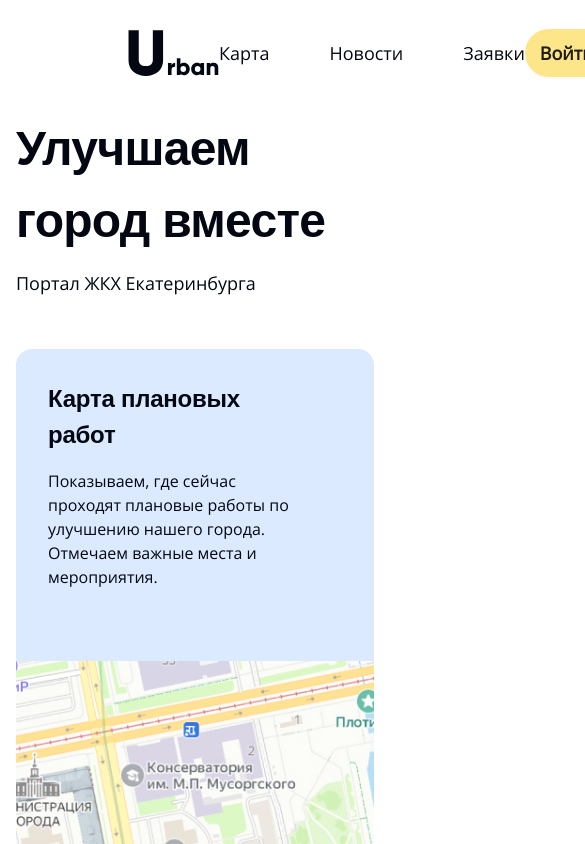
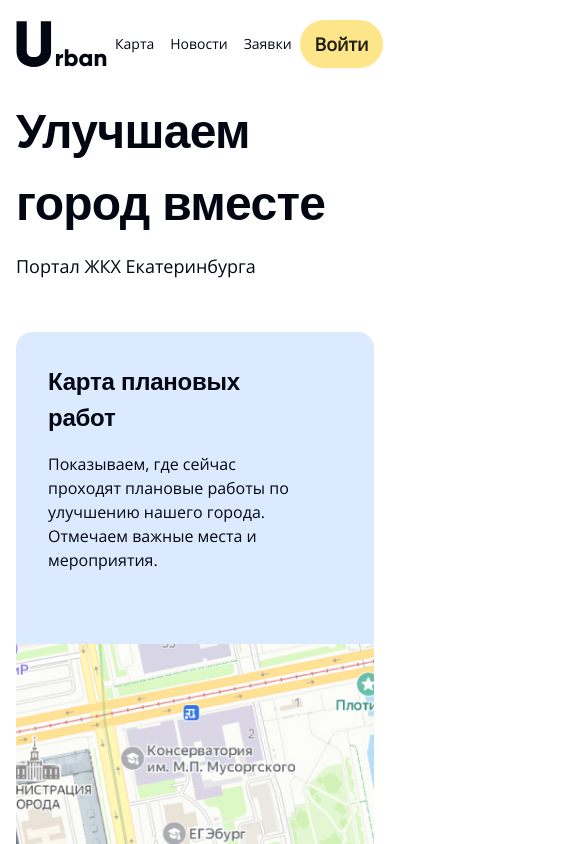
Before and after one commit to Urban-Utopia-2024/frontend, a React (Vite) app: page / in a window 390 px wide. Shown: the top 844 px of the page, 585 px wide, since content can reach past the window. Built offline with nearby package versions, Linux system fonts and the light colour scheme.

Commit message:
Активные ссылки в шапке

```diff
--- a/src/components/ui/Header.tsx
+++ b/src/components/ui/Header.tsx
@@ -1,30 +1,32 @@
 import { Button } from 'antd';
 import Logo from '../../assets/icons/Logo';
 import LoginIcon from '../../assets/icons/LoginIcon';
-import { Link } from 'react-router-dom';
+import { Link, NavLink } from 'react-router-dom';
 import { Routes } from '../../constants/routes';
 
 function Header() {
   return (
     <header className="mx-auto max-w-[90rem] text-3xl">
-      <div className="mx-32 my-4 flex items-center justify-between">
+      <div className="mx-4 my-4 flex items-center justify-between lg:mx-32">
         <Link to="/">
           <Logo />
         </Link>
-        <nav className="flex max-w-[49.5rem] items-center justify-center gap-[3.75rem] text-lg">
-          <Link to={Routes.MAP}>
-            <p>Карта</p>
-          </Link>
-          <Link to={Routes.NEWS}>
-            <p>Новости</p>
-          </Link>
-          <Link to={Routes.REQUESTS}>
-            <p>Заявки</p>
-          </Link>
+        <nav className="navigation mx-2 flex max-w-[49.5rem] items-center justify-center gap-4 text-lg lg:gap-[3.75rem]">
+          <NavLink to={Routes.MAP}>
+            <p className="text-sm md:text-lg">Карта</p>
+          </NavLink>
+          <NavLink to={Routes.NEWS}>
+            <p className="text-sm md:text-lg">Новости</p>
+          </NavLink>
+          <NavLink to={Routes.REQUESTS}>
+            <p className="text-sm md:text-lg">Заявки</p>
+          </NavLink>
         </nav>
-        <Button className="my-[12.5px] flex h-12 w-40 items-center justify-center gap-2 rounded-full border-none bg-amber-200 text-lg font-bold hover:bg-amber-300 hover:text-gray-950 active:border-none md:mx-8">
+        <Button className="w-30 my-1 flex h-12 items-center justify-center gap-2 rounded-full border-none bg-amber-200 text-lg font-bold hover:bg-amber-300 hover:text-gray-950 active:border-none md:mx-8 lg:my-[12.5px] lg:w-40">
           Войти
-          <LoginIcon />
+          <div className="hidden lg:inline-block">
+            <LoginIcon />
+          </div>
         </Button>
       </div>
     </header>
--- a/src/index.css
+++ b/src/index.css
@@ -472,3 +472,9 @@ h3 {
   font-size: 1.5rem;
   letter-spacing: -0.01em;
 }
+
+
+.navigation a.active {
+  @apply text-blue-600;
+  font-weight: 700;
+}
--- a/src/router.tsx
+++ b/src/router.tsx
@@ -1,10 +1,11 @@
 import { lazy } from 'react';
 import { createBrowserRouter } from 'react-router-dom';
 import { Routes } from './constants/routes.ts';
+import MapPage from './pages/MapPage.tsx';
 
 const App = lazy(() => import('./App.tsx'));
 const MainPage = lazy(() => import('./pages/MainPage.tsx'));
-const MapPage = lazy(() => import('./pages/MapPage.tsx'));
+// const MapPage = lazy(() => import('./pages/MapPage.tsx'));
 const NewsPage = lazy(() => import('./pages/NewsPage.tsx'));
 const RequestsPage = lazy(() => import('./pages/RequestsPage.tsx'));
 const AuthPage = lazy(() => import('./pages/AuthPage.tsx'));
```
